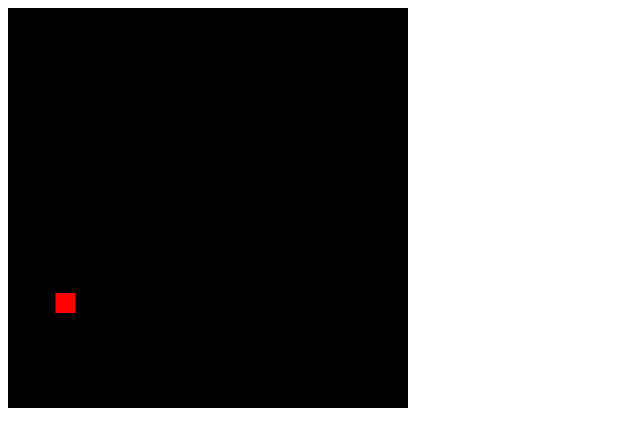
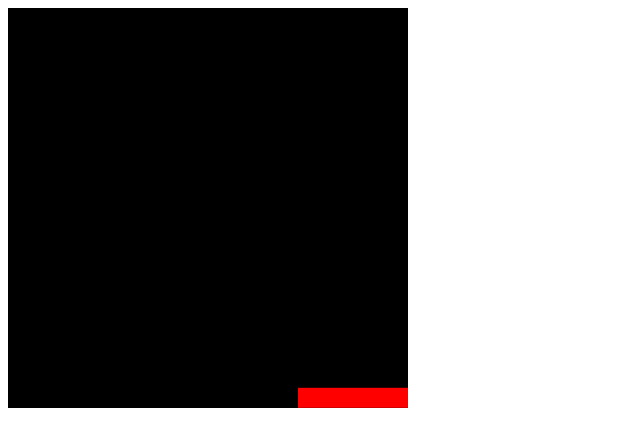
Before and after one commit to willbamford/AnimatorJS, a website: page index.html in a window 1280 px wide. Shown: the whole page, without its empty margins (0-640 px from the left). Drawn offline with Linux system fonts and the light colour scheme.

Commit message:
Update animator example.

```diff
--- a/Animator.js
+++ b/Animator.js
@@ -291,15 +291,6 @@
     return Date.now();
   };
 
-  Animation.prototype.onStart = function (fn) { return this.on('start', fn); };
-  Animation.prototype.offStart = function (fn) { return this.off('start', fn); };
-  Animation.prototype.onStop = function (fn) { return this.on('stop', fn); };
-  Animation.prototype.offStop = function (fn) { return this.off('stop', fn); };
-  Animation.prototype.onComplete = function (fn) { return this.on('complete', fn); };
-  Animation.prototype.offComplete = function (fn) { return this.off('complete', fn); };
-  Animation.prototype.onFrame = function (fn) { return this.on('frame', fn); };
-  Animation.prototype.offFrame = function (fn) { return this.off('frame', fn); };
-
   Animation.prototype.on = function (type, fn) {
     if (this.listeners[type] && this.listeners[type].indexOf(fn) === -1)
         this.listeners[type].push(fn);
@@ -313,6 +304,15 @@
     }
     return this;
   };
+
+  Animation.prototype.onStart = function (fn) { return this.on('start', fn); };
+  Animation.prototype.offStart = function (fn) { return this.off('start', fn); };
+  Animation.prototype.onStop = function (fn) { return this.on('stop', fn); };
+  Animation.prototype.offStop = function (fn) { return this.off('stop', fn); };
+  Animation.prototype.onComplete = function (fn) { return this.on('complete', fn); };
+  Animation.prototype.offComplete = function (fn) { return this.off('complete', fn); };
+  Animation.prototype.onFrame = function (fn) { return this.on('frame', fn); };
+  Animation.prototype.offFrame = function (fn) { return this.off('frame', fn); };
 
   Animation.prototype._notify = function (type, event) {
     event = event || {};
--- a/index.html
+++ b/index.html
@@ -36,7 +36,7 @@
       animator.onFrame(update);
 
       animator.animate({
-        duration: 2000,
+        duration: 500,
         from: charles.x,
         to: worldWidth - charles.width / 2,
         easing: Animator.easing.inOutCubic
@@ -44,15 +44,15 @@
         charles.x = t.position;
       }).onComplete(function (t) {
 
-        var duration = 4000;
+        var duration = 1000;
 
         animator.animate({
           duration: duration,
-          from: charles.x,
-          to: charles.width / 2,
+          from: charles.width,
+          to: 200,
           easing: Animator.easing.inOut
         }).onFrame(function (t) {
-          charles.x = t.position;
+          charles.width = t.position;
         }).onComplete(function (t) {
           // alert('Charles has finished his quest at ' + charles.x + ', ' + charles.y);
         }).start();
@@ -61,7 +61,7 @@
           duration: duration,
           from: charles.y,
           to: worldHeight - charles.height / 2,
-          easing: Animator.easing.linear
+          easing: Animator.easing.inOut
         }).onFrame(function (t) {
           charles.y = t.position;
         }).start();
```
Also changed, not shown: tests/AnimatorSpec.js (+3 -7 lines).
